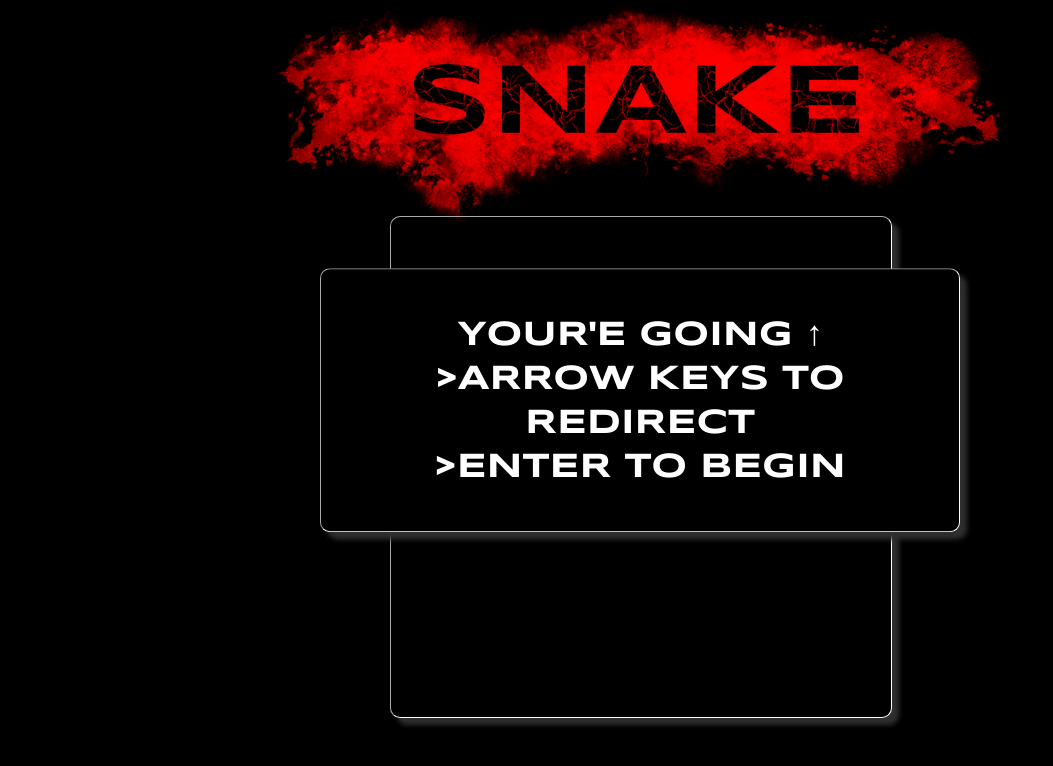
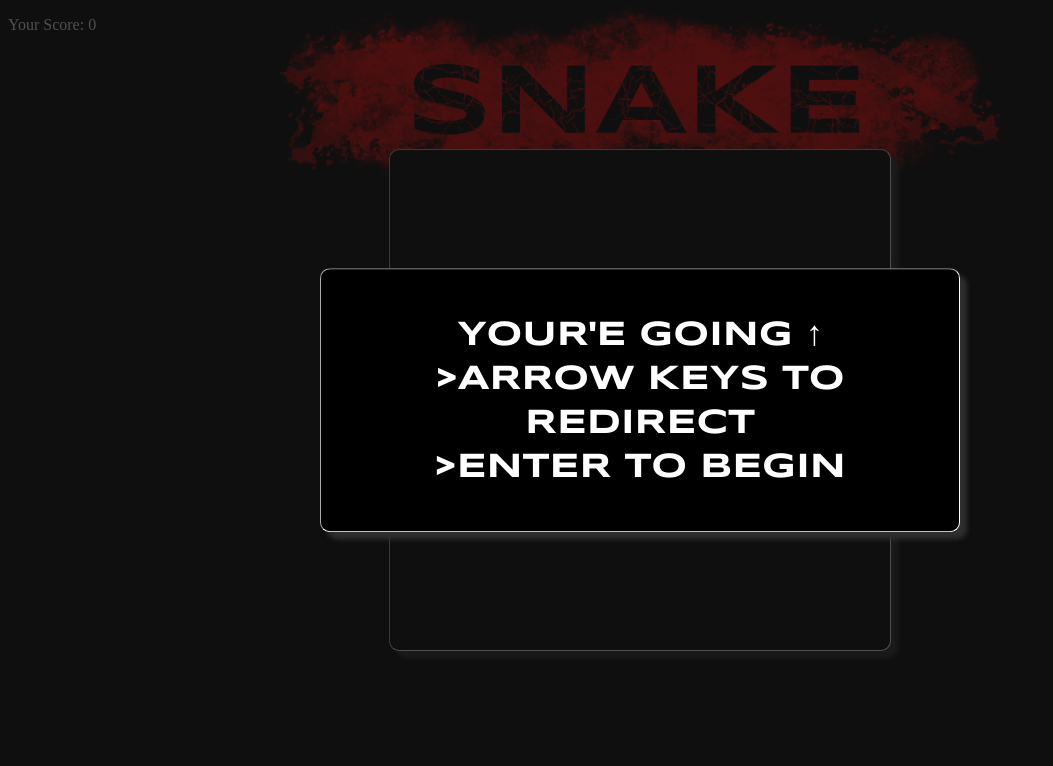
Before and after one commit to zackattack01/snake, a plain HTML site: page index.html in a window 1280 px wide. Shown: the whole page, without its empty margins (0-1053 px from the left). Drawn offline with nearby package versions, Linux system fonts and the light colour scheme.

Commit message:
add modal bg on popups

```diff
--- a/index.html
+++ b/index.html
@@ -12,7 +12,8 @@
   <div class="background">
     <img src="bg.png" class="stretch" alt="snake"/>
   </div>
-  <div class="board group"></div>
+  <div class="board group center"></div>
+  <div class="score"></div>
 
     <script>
       var $el = $(".board");
--- a/snake-view.js
+++ b/snake-view.js
@@ -27,12 +27,18 @@
   };
 
   View.prototype.promptNextGame = function (gameOver) {
+    var message;
     if (gameOver) {
-      var text = "GAME OVER<br><small>PRESS ENTER TO PLAY AGAIN</small>";
+      var message = "GAME OVER<br><small>PRESS ENTER TO PLAY AGAIN</small>";
     } else {
-      var text = "<small>YOUR'E GOING &#8593<br>>ARROW KEYS TO REDIRECT<br>>ENTER TO BEGIN</small>"
+      var message = "<small>YOUR'E GOING &#8593<br>>ARROW KEYS TO REDIRECT<br>>ENTER TO BEGIN</small>"
     }
-    var $message = $("<div class='popup'><h1>" + text + "</h1></div>")
+    var $message = $(
+      "<div class='modal-bg'></div>" +
+      "<div class='popup center'><h1>" +
+      message +
+      "</h1></div>"
+    )
     $('body').append($message);
     $(document).one('keydown', this.handleEnter.bind(this));
   };
@@ -40,7 +46,7 @@
   View.prototype.handleEnter = function (e) {
     e.preventDefault();
     if (e.keyCode === 13) {
-      $('.popup').remove();
+      $('.popup, .modal-bg').remove();
       this.board.reset();
       this.startGameLoop();
     } else {
@@ -49,6 +55,7 @@
   };
 
   View.prototype.renderBoard = function () {
+    $('.score').html("<p>Your Score: " + this.board.currentScore + "</p>");
     var boardArr = this.board.render();
     var $squares = $(".square");
     $squares.removeClass("snake apple");
@@ -81,6 +88,7 @@
   };
 
   View.prototype.setupBoard = function () {
+    $('.score').html("<p>Your Score: " + this.board.currentScore + "</p>");
     for (var i = 0; i < 10; i++) {
       var $row = $("<div></div>");
       $row.addClass("row group");
--- a/snake.css
+++ b/snake.css
@@ -9,6 +9,15 @@
   z-index: -1;
 }
 
+.modal-bg {
+  position: fixed;
+  top: 0;
+  left: 0;
+  right: 0;
+  bottom: 0;
+  background-color: rgba(20, 20, 20, 0.75);
+}
+
 .popup {
   font-family: 'Syncopate';
   text-align: center;
@@ -18,11 +27,14 @@
   border-radius: 10px;
   box-shadow: 7px 7px 5px #2F2F2F;
   color: white;
-  z-index: 2;
+  z-index: 3;
   position: fixed;
   top: 50%;
   left: 50%;
   padding: 15px;
+}
+
+.center {
   -ms-transform: translate(-50%, -50%);
   -webkit-transform: translate(-50%, -50%);
   transform: translate(-50%, -50%);
@@ -42,13 +54,14 @@
 .board {
   display: block;
   position: fixed;
-  top: 27%;
-  left: calc(50% - 250px);
+  top: 50%;
+  left: 50%;
   width: 500px;
   height: 500px;
   border: thin inset white;
   border-radius: 10px;
   box-shadow: 7px 7px 5px #2F2F2F;
+  background-color: black;
 }
 
 .row {
@@ -78,3 +91,7 @@
   border-radius: 50%;
   border-color: black;
 }
+
+.score {
+  color: white;
+}
--- a/snake.js
+++ b/snake.js
@@ -9,6 +9,7 @@
     this.segments = [[5,5]];
     this.alive = true;
     this.inTurn = false;
+    this.score = 0;
   };
 
   Snake.DIRECTIONS = {"W": [0, -1], "S": [1, 0], "E": [0, 1], "N": [-1, 0]};
@@ -22,6 +23,7 @@
     } else {
       if (Snake.equals(nextPos, this.board.appleSpot)) {
         this.board.newApple();
+        this.score++;
       } else {
         this.segments.pop();
       }
@@ -72,6 +74,7 @@
     }
     this.snake = new Snake("N", this);
     this.newApple();
+    this.currentScore = this.snake.score;
   };
 
   Board.prototype.reset = function () {
```
